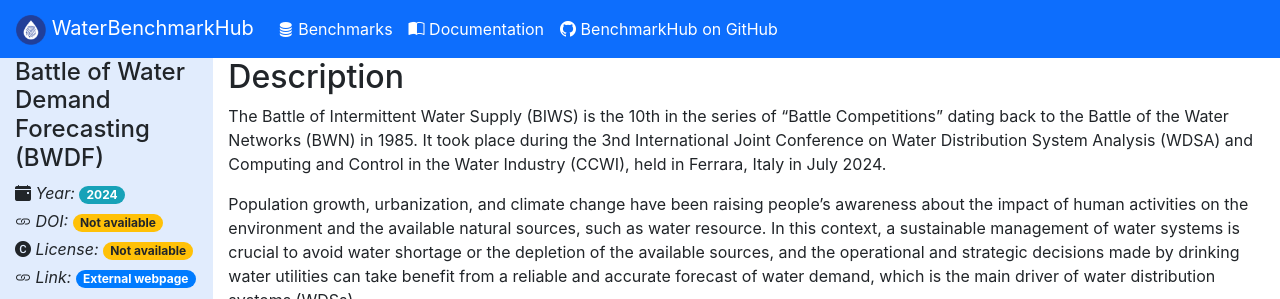
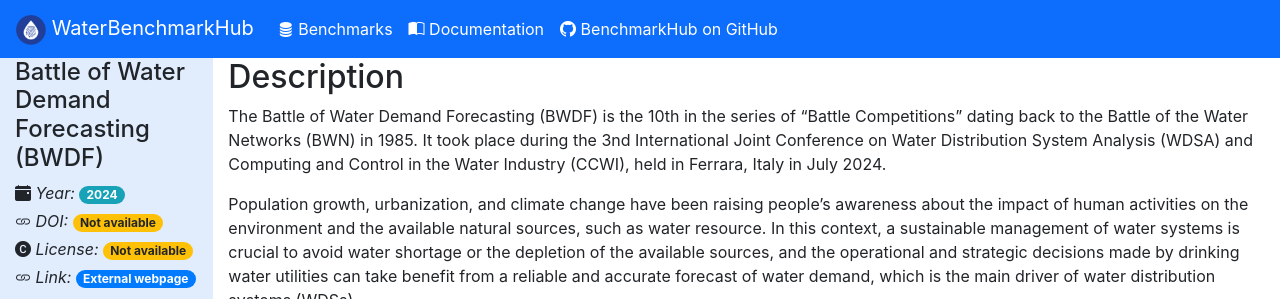
Before and after one commit to WaterFutures/WaterBenchmarkHub, a Jekyll site: the page built from webpage/_benchmarks/BWDF.md, in a window 1280 px wide. Shown: the top 299 px of the page. Built offline with Jekyll 4.4.1, drawn with Linux system fonts in a browser that asks for light colours.

Commit message:
Fix typo in BWDF description

```diff
--- a/webpage/_benchmarks/BWDF.md
+++ b/webpage/_benchmarks/BWDF.md
@@ -8,7 +8,7 @@
 
 ## Description
 
-The Battle of Intermittent Water Supply (BIWS) is the 10th in the series of
+The Battle of Water Demand Forecasting (BWDF) is the 10th in the series of
 "Battle Competitions" dating back to the Battle of the Water Networks (BWN) in 1985.
 It took place during the 3nd International Joint Conference on Water Distribution System Analysis
 (WDSA) and Computing and Control in the Water Industry (CCWI), held in Ferrara, Italy in July 2024.
```
